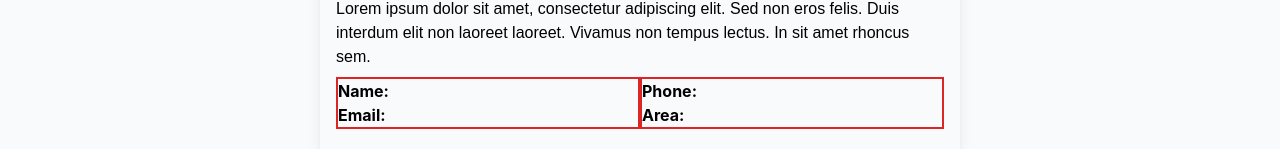
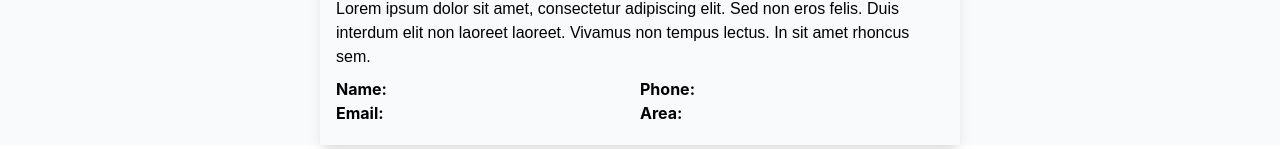
Before and after one commit to BrandonDlamini/roomie-frontend, a React (Create React App) app: page / in a window 1280 px wide. Shown: the part 803-952 px from the top of the page. Built offline with nearby package versions, Linux system fonts and the light colour scheme; no server answers.

Commit message:
finalises view roomie page

```diff
--- a/src/pages/ViewRoomie.js
+++ b/src/pages/ViewRoomie.js
@@ -25,11 +25,11 @@ const ViewRoomie = () => {
           </p>
         </div>
         <div className="flex flex-wrap w-full justify-around px-4">
-          <div className=" w-1/2 border-2 border-red-600 pr-1 mb-5">
+          <div className=" w-1/2 pr-1 mb-5">
             <p className=" text-base font-bold">Name:</p>
             <p className=" text-base font-bold">Email:</p>
           </div>
-          <div className=" w-1/2 border-2 border-red-600 mb-5">
+          <div className=" w-1/2 mb-5">
             <p className=" text-base font-bold">Phone:</p>
             <p className=" text-base font-bold">Area:</p>
           </div>
```
